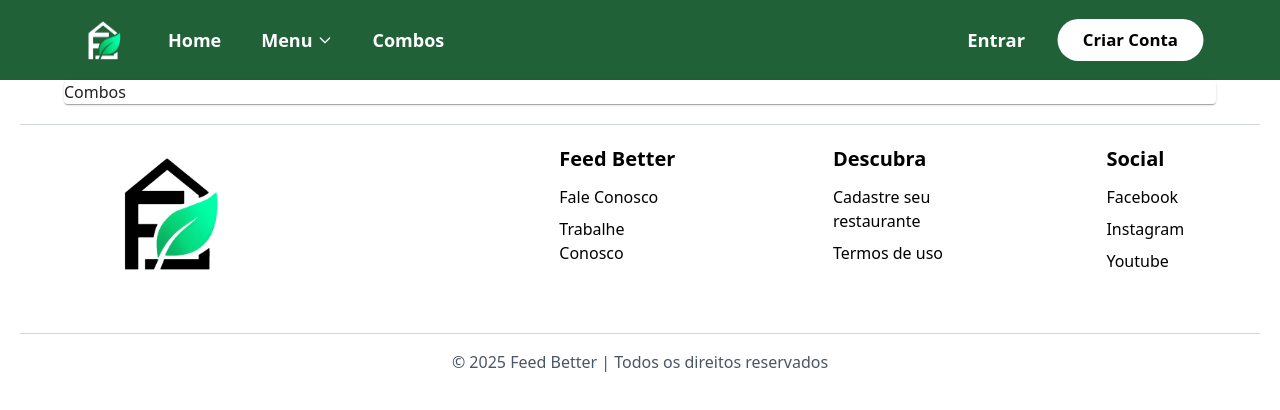
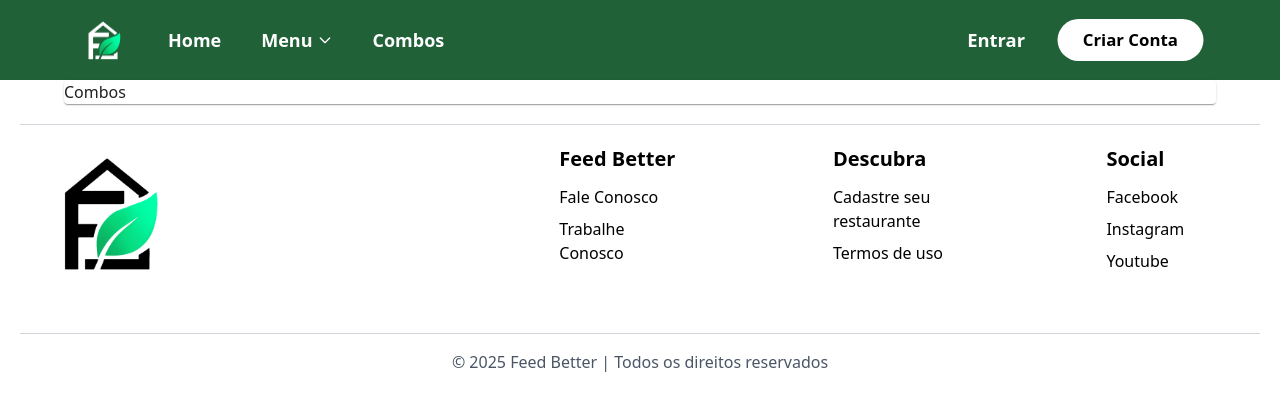
Before and after one commit to DrumondParizottoPiccolo/WebDelivery, a React (Vite) app: page /combos in a window 1280 px wide. Shown: the top 410 px of the page. Built offline with nearby package versions, Linux system fonts and the light colour scheme.

Commit message:
footer fix

```diff
--- a/src/Components/Footer.jsx
+++ b/src/Components/Footer.jsx
@@ -8,7 +8,7 @@
                     <img
                         src="/FoodBetterBlack.png"
                         alt="Logo Food Better"
-                        className='ml-15 w-35'
+                        className='p5 w-35'
                     />
                 </div >
                 <div className='flex gap-35'>
```
